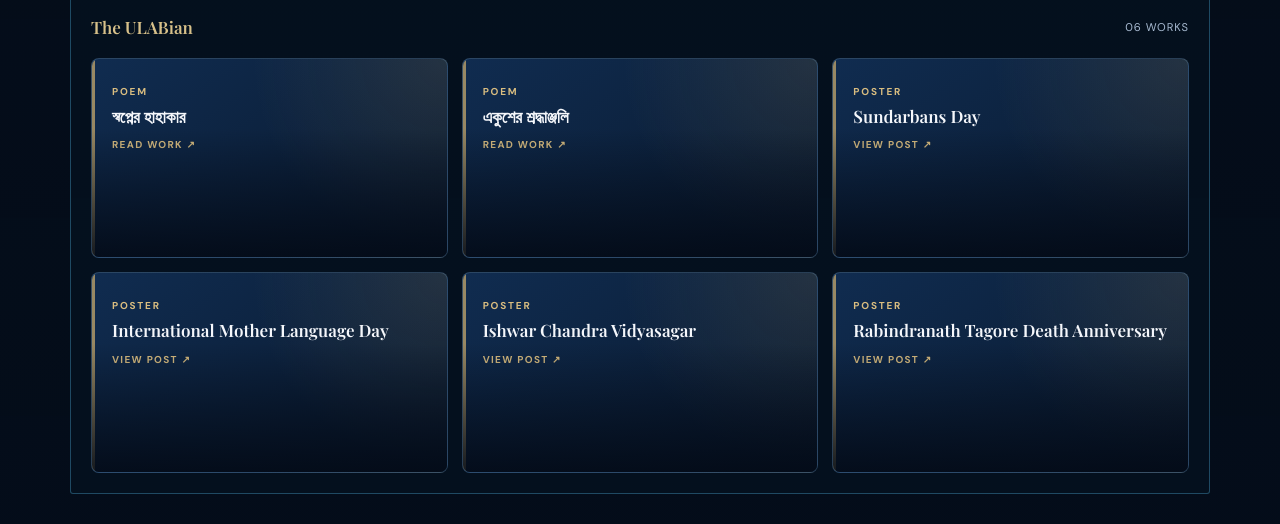
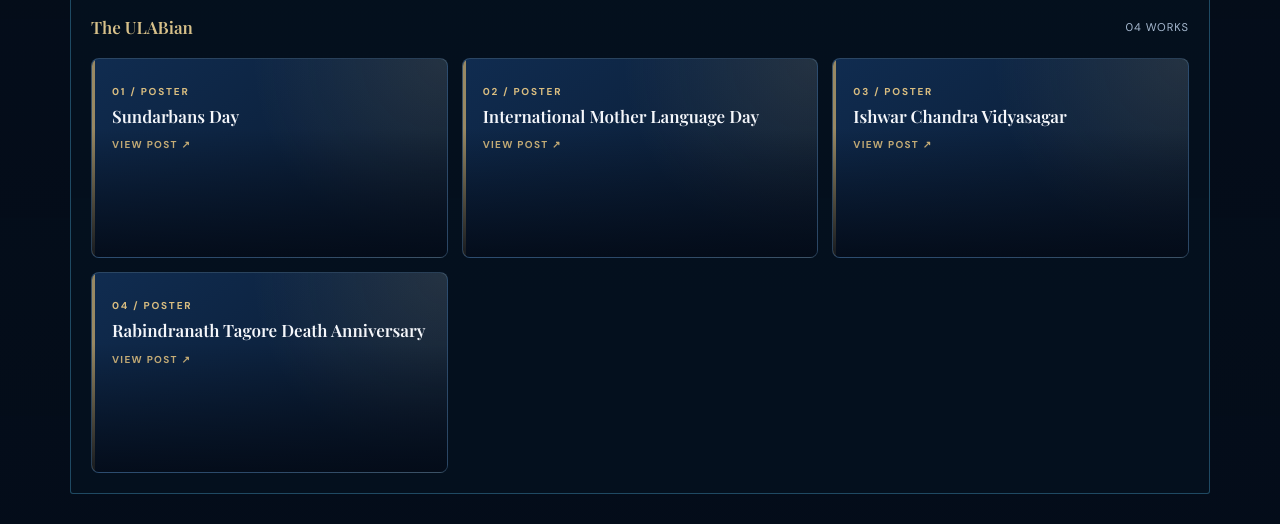
Before and after one commit to loxzain-cmyk/Oishi, a plain HTML site: page index.html in a window 1280 px wide. Shown: the part 3726-4250 px from the top of the page. Drawn offline with nearby package versions, Linux system fonts and the light colour scheme; a web font is replaced by a local one.

Commit message:
Update index.html

```diff
--- a/index.html
+++ b/index.html
@@ -405,35 +405,20 @@
         </div>
       </article>
 
-      <!-- THE ULABIAN: 6 DIRECT LINKS -->
+
+<!-- THE ULABIAN: 4 DIRECT LINKS -->
 <article class="experience-group" data-category="ulabian">
   <div class="experience-group-heading">
     <h3>The ULABian</h3>
-          <span>06 WORKS</span>
+    <span>04 WORKS</span>
   </div>
 
-        <div class="activity-grid ulabian-link-grid">
-
-          <a class="activity-card ulabian-link-card"
-             href="https://theulabianblog.wordpress.com/2026/02/25/%e0%a6%b8%e0%a7%8d%e0%a6%aa%e0%a6%a8%e0%a7%8d%e0%a6%a8%e0%a7%87%e0%a6%b0-%e0%a6%b9%e0%a6%be%e0%a6%b9%e0%a6%be%e0%a6%95%e0%a6%be%e0%a6%b0/"
-             target="_blank" rel="noopener">
-            <span class="ulabian-work-type">POEM</span>
-            <span class="ulabian-work-title">স্বপ্নের হাহাকার</span>
-            <span class="ulabian-work-link">READ WORK ↗</span>
-          </a>
-
-          <a class="activity-card ulabian-link-card"
-             href="https://theulabianblog.wordpress.com/2026/02/21/%e0%a6%8f%e0%a6%95%e0%a7%81%e0%a6%b6%e0%a7%87%e0%a6%b0-%e0%a6%b6%e0%a7%8d%e0%a6%b0%e0%a6%a6%e0%a7%8d%e0%a6%a7%e0%a6%be%e0%a6%9c%e0%a6%b2%e0%a6%bf/"
-             target="_blank" rel="noopener">
-            <span class="ulabian-work-type">POEM</span>
-            <span class="ulabian-work-title">একুশের শ্রদ্ধাঞ্জলি</span>
-            <span class="ulabian-work-link">READ WORK ↗</span>
-          </a>
+  <div class="activity-grid ulabian-link-grid ulabian-home-grid">
 
     <a class="activity-card ulabian-link-card"
        href="https://www.facebook.com/share/p/1EgyEKi3dM/"
        target="_blank" rel="noopener">
-            <span class="ulabian-work-type">POSTER</span>
+      <span class="ulabian-work-type">01 / POSTER</span>
       <span class="ulabian-work-title">Sundarbans Day</span>
       <span class="ulabian-work-link">VIEW POST ↗</span>
     </a>
@@ -441,7 +426,7 @@
     <a class="activity-card ulabian-link-card"
        href="https://www.facebook.com/share/p/1E3M9TTFE4/"
        target="_blank" rel="noopener">
-            <span class="ulabian-work-type">POSTER</span>
+      <span class="ulabian-work-type">02 / POSTER</span>
       <span class="ulabian-work-title">International Mother Language Day</span>
       <span class="ulabian-work-link">VIEW POST ↗</span>
     </a>
@@ -449,7 +434,7 @@
     <a class="activity-card ulabian-link-card"
        href="https://www.facebook.com/share/p/14pEAcbM7c6/"
        target="_blank" rel="noopener">
-            <span class="ulabian-work-type">POSTER</span>
+      <span class="ulabian-work-type">03 / POSTER</span>
       <span class="ulabian-work-title">Ishwar Chandra Vidyasagar</span>
       <span class="ulabian-work-link">VIEW POST ↗</span>
     </a>
@@ -457,13 +442,14 @@
     <a class="activity-card ulabian-link-card"
        href="https://www.facebook.com/share/p/1CDmT4MbDD/"
        target="_blank" rel="noopener">
-            <span class="ulabian-work-type">POSTER</span>
+      <span class="ulabian-work-type">04 / POSTER</span>
       <span class="ulabian-work-title">Rabindranath Tagore Death Anniversary</span>
       <span class="ulabian-work-link">VIEW POST ↗</span>
     </a>
 
   </div>
 </article>
+
 
       <!-- CETL ULAB: 6 DIRECT VIDEOS -->
       <article class="experience-group" data-category="cetl">
```
Lines whose indentation alone changed are shown as unchanged.
